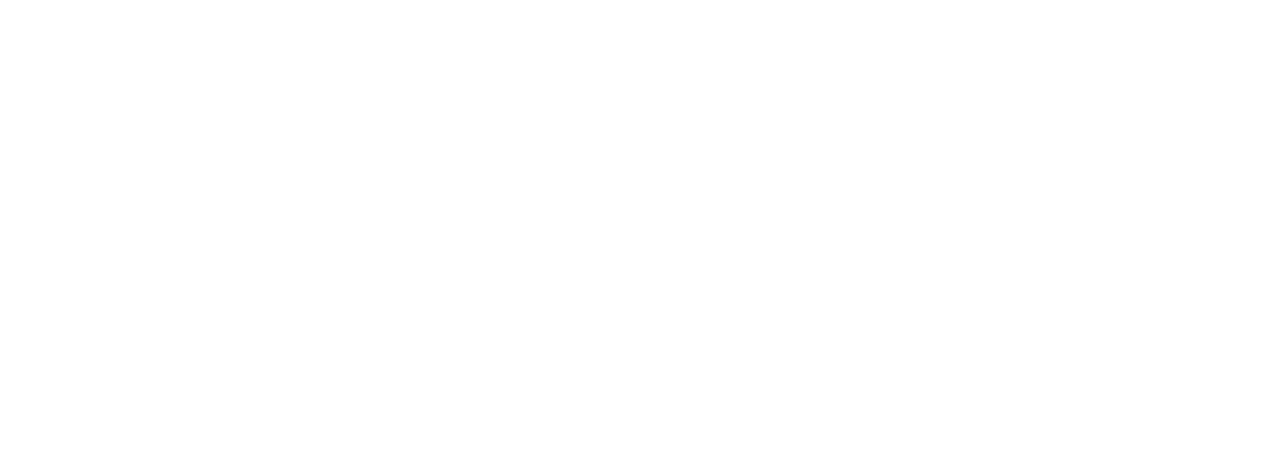
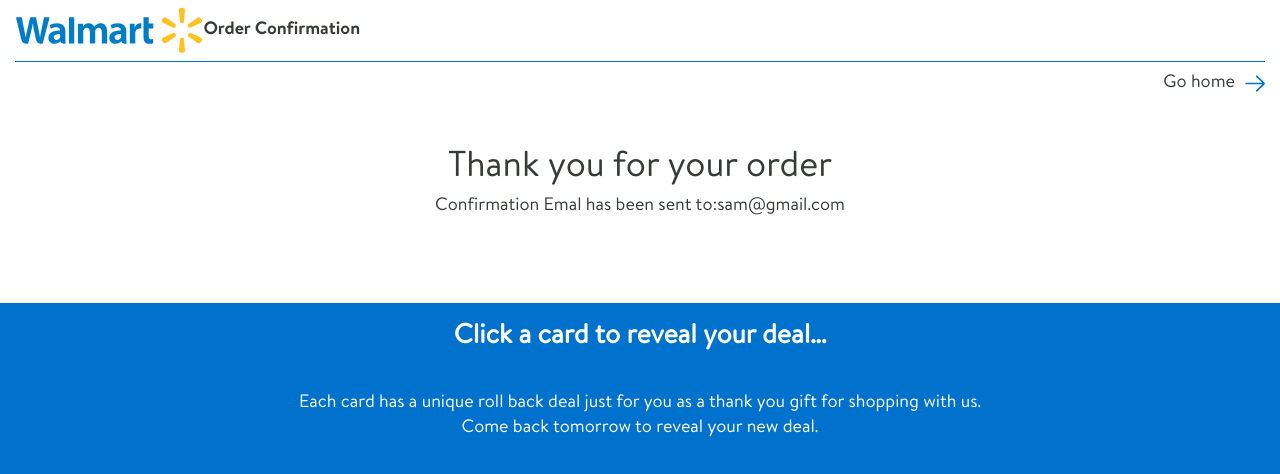
Before and after one commit to bhr94/Walmart-4D-hackathon, a React (Create React App) app in the folder client/: page / in a window 1280 px wide. Shown: the top 474 px of the page. Built offline with nearby package versions, Linux system fonts and the light colour scheme.

Commit message:
added navigation, hero and main section

```diff
--- a/client/src/App.js
+++ b/client/src/App.js
@@ -1,6 +1,14 @@
-
+import Navigation from "./components/Navigation";
+import Hero from "./components/Hero";
+import MainSection from "./components/MainSection";
 function App() {
-  return <div className="App"></div>;
+  return (
+    <div>
+      <Navigation />
+      <Hero />
+      <MainSection/>
+    </div>
+  );
 }
 
 export default App;
--- /dev/null
+++ b/client/src/components/Hero.js
@@ -0,0 +1,17 @@
+import arrow from "../assets/icons/arrow.svg";
+export default function Hero() {
+  return (
+    <header className="header">
+      <div className="header-navigate">
+        <h3 className="header-navigate__text">Go home</h3>
+        <img className="header-navigate__img" src={arrow} />
+      </div>
+      <article className="header__article">
+        <h1 className="header__article-title">Thank you for your order</h1>
+        <p className="header__article-text">
+          Confirmation Emal has been sent to:sam@gmail.com
+        </p>
+      </article>
+    </header>
+  );
+}
--- /dev/null
+++ b/client/src/components/MainSection.js
@@ -0,0 +1,13 @@
+export default function MainSection() {
+  return (
+    <section className="main-section">
+      <article className = "main-section__article">
+        <h2 className = "main-section__article-title">Click a card to reveal your deal...</h2>
+        <p className = "main-section__article-text">
+          Each card has a unique roll back deal just for you as a thank you gift
+          for shopping with us. Come back tomorrow to reveal your new deal.
+        </p>
+      </article>
+    </section>
+  );
+}
--- a/client/src/components/Navigation.js
+++ b/client/src/components/Navigation.js
@@ -0,0 +1,12 @@
+import logo from "../assets/logo/Walmart_logo.svg";
+
+export default function Navigation() {
+  return (
+    <nav className="navigation-container">
+      <div className = "content-container">
+        <img src={logo} className="navigation-container__logo" />
+        <h3 className="navigation-container__text">Order Confirmation</h3>
+      </div>
+    </nav>
+  );
+}
--- a/client/src/index.js
+++ b/client/src/index.js
@@ -2,6 +2,7 @@
 import ReactDOM from 'react-dom';
 import './index.css';
 import App from './App';
+import "./style/main.css";
 import reportWebVitals from './reportWebVitals';
 
 ReactDOM.render(
--- a/client/src/style/main.css
+++ b/client/src/style/main.css
@@ -40,4 +40,127 @@
   font-weight: normal;
   src: local("Bogle Black Italic"), url("../assets/fonts/BOGLEBLACKITALIC.woff") format("woff");
 }
+
+.navigation-container {
+  width: 100%;
+  height: 53px;
+}
+
+.navigation-container__text {
+  font-family: "Bogle Bold";
+  font-style: normal;
+  font-weight: bold;
+  font-size: 18px;
+  line-height: 25px;
+  color: #373B37;
+}
+
+.content-container {
+  display: -webkit-box;
+  display: -ms-flexbox;
+  display: flex;
+  border-bottom: 1px solid #0072CE;
+  margin: 0 15px;
+}
+
+.header {
+  height: 250px;
+  width: 100%;
+}
+
+.header-navigate {
+  display: -webkit-box;
+  display: -ms-flexbox;
+  display: flex;
+  -webkit-box-pack: end;
+      -ms-flex-pack: end;
+          justify-content: flex-end;
+  cursor: pointer;
+}
+
+.header-navigate__text, .header__article-text {
+  font-family: "Bogle Regular";
+  font-style: normal;
+  font-weight: normal;
+  font-size: 18px;
+  line-height: 25px;
+  color: #373b37;
+  margin-right: 10px;
+}
+
+.header-navigate__img {
+  margin-right: 15px;
+}
+
+.header__article {
+  margin-top: 30px;
+  display: -webkit-box;
+  display: -ms-flexbox;
+  display: flex;
+  -webkit-box-orient: vertical;
+  -webkit-box-direction: normal;
+      -ms-flex-direction: column;
+          flex-direction: column;
+  -webkit-box-align: center;
+      -ms-flex-align: center;
+          align-items: center;
+}
+
+.header__article-title {
+  font-family: "Bogle Regular";
+  font-style: normal;
+  font-weight: normal;
+  font-size: 36px;
+  line-height: 50px;
+  color: #373b37;
+  margin: 0;
+}
+
+.header__article-text {
+  margin: 0;
+}
+
+body {
+  margin: 0;
+}
+
+.main-section {
+  width: 100%;
+  height: 505px;
+  background-color: #0072CE;
+  display: -webkit-box;
+  display: -ms-flexbox;
+  display: flex;
+  -webkit-box-orient: vertical;
+  -webkit-box-direction: normal;
+      -ms-flex-direction: column;
+          flex-direction: column;
+}
+
+.main-section__article {
+  font-family: "Bogle Regular";
+  font-style: normal;
+  font-weight: normal;
+  font-size: 18px;
+  line-height: 25px;
+  text-align: center;
+  color: #ffffff;
+  display: -webkit-box;
+  display: -ms-flexbox;
+  display: flex;
+  -webkit-box-orient: vertical;
+  -webkit-box-direction: normal;
+      -ms-flex-direction: column;
+          flex-direction: column;
+  -webkit-box-pack: center;
+      -ms-flex-pack: center;
+          justify-content: center;
+  -webkit-box-align: center;
+      -ms-flex-align: center;
+          align-items: center;
+}
+
+.main-section__article-text {
+  width: 687px;
+}
 /*# sourceMappingURL=main.css.map */
--- a/client/src/style/main.scss
+++ b/client/src/style/main.scss
@@ -1,2 +1,6 @@
 @import "./partials/variables";
 @import "./partials/fonts";
+@import "./partials/navigation";
+@import "./partials/hero";
+@import "./partials/global";
+@import "./partials/main-section";
--- /dev/null
+++ b/client/src/style/partials/_global.scss
@@ -0,0 +1,3 @@
+body {
+    margin: 0;
+}
--- /dev/null
+++ b/client/src/style/partials/_hero.scss
@@ -0,0 +1,44 @@
+.header {
+  height: 250px;
+  width: 100%;
+
+  &-navigate {
+    display: flex;
+    justify-content: flex-end;
+    cursor: pointer;
+
+    &__text {
+      font-family: "Bogle Regular";
+      font-style: normal;
+      font-weight: normal;
+      font-size: 18px;
+      line-height: 25px;
+      color: #373b37;
+      margin-right: 10px;
+    }
+    &__img {
+      margin-right: 15px;
+    }
+  }
+}
+
+.header__article {
+    margin-top: 30px;
+    display: flex;
+    flex-direction: column;
+    align-items: center;
+  &-title {
+    font-family: "Bogle Regular";
+    font-style: normal;
+    font-weight: normal;
+    font-size: 36px;
+    line-height: 50px;
+    color: #373b37;
+    margin: 0;
+  }
+
+  &-text {
+      @extend .header-navigate__text;
+      margin: 0;
+  }
+}
--- /dev/null
+++ b/client/src/style/partials/_main-section.scss
@@ -0,0 +1,25 @@
+.main-section {
+  width: 100%;
+  height: 505px;
+  background-color: $primary-color;
+  display: flex;
+  flex-direction: column;
+
+  &__article {
+    font-family: "Bogle Regular";
+    font-style: normal;
+    font-weight: normal;
+    font-size: 18px;
+    line-height: 25px;
+    text-align: center;
+    color: #ffffff;
+    display: flex;
+    flex-direction: column;
+    justify-content: center;
+    align-items: center;
+
+    &-text {
+        width: 687px;
+    }
+  }
+}
--- /dev/null
+++ b/client/src/style/partials/_navigation.scss
@@ -0,0 +1,21 @@
+.navigation-container {
+  width: 100%;
+  height: 53px;
+
+
+  &__text {
+    font-family: "Bogle Bold";
+    font-style: normal;
+    font-weight: bold;
+    font-size: 18px;
+    line-height: 25px;
+    color: #373B37;
+  }
+
+}
+
+.content-container {
+  display: flex;
+  border-bottom: 1px solid $primary-color ;
+  margin: 0 15px;
+}
```
Also changed, not shown: client/src/assets/icons/arrow.svg (added), 1 other file (tests, documents, lock files or other folders).
